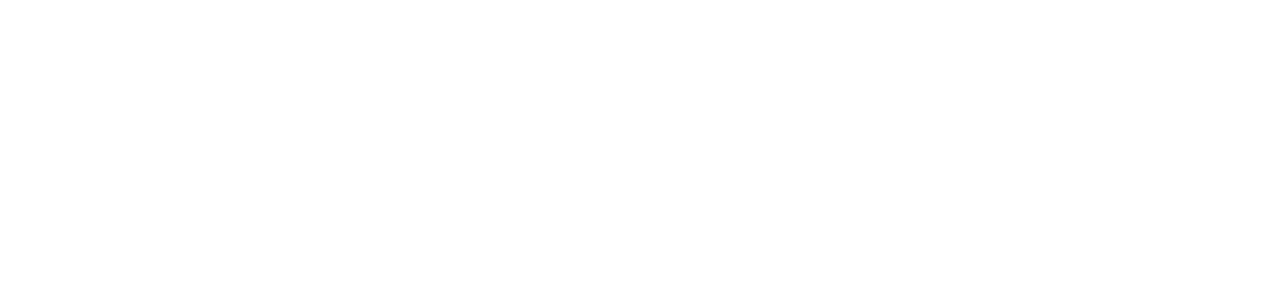
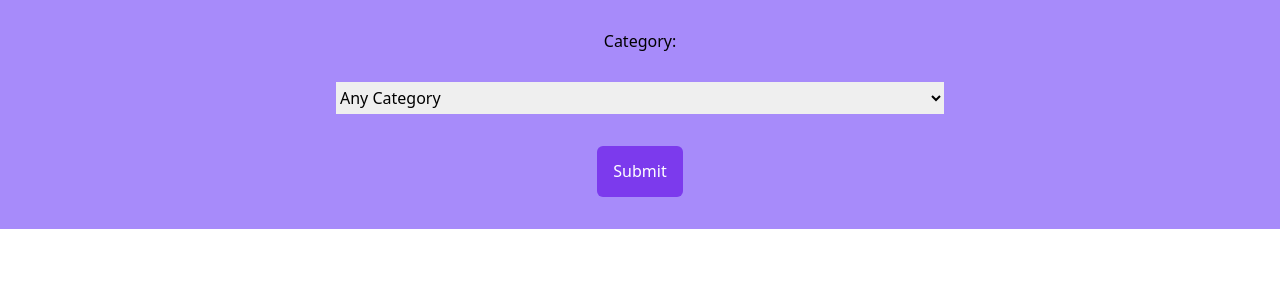
Before and after one commit to rickgaar/Practica-Parcial02, a React (Vite) app in the folder Practica/: page / in a window 1280 px wide. Shown: the top 300 px of the page. Built offline with nearby package versions, Linux system fonts and the light colour scheme.

Commit message:
add: form section

```diff
--- a/Practica/src/App.jsx
+++ b/Practica/src/App.jsx
@@ -1,8 +1,10 @@
+import SearchForm from "./components/Search/SearchForm"
+
 function App() {
 
   return (
     <>
-
+      <SearchForm/>
     </>
   )
 }
--- /dev/null
+++ b/Practica/src/components/Search/SearchForm.jsx
@@ -0,0 +1,37 @@
+import { useEffect, useState } from "react";
+
+const SearchForm = () => {
+    const [category, setCategory] = useState('');
+
+    const handleCategoryChange = (event) => {
+        setCategory(event.target.value);
+    }
+
+    const getData = async (e) => {
+        e.preventDefault();
+        /* Funcion para el fetch */
+        let response = await fetchQuestion(category);
+
+        /* Funcion para crear la pregunta */
+    }
+
+    return(
+        <div className="bg-violet-400 justify-center w-full p-8 items-center">
+            <form className="flex flex-col gap-8 items-center">
+                <label htmlFor="category" className="text-center">Category:</label>
+                <select id="category" onChange={handleCategoryChange} className="h-8 w-1/2">
+                    <option value={""}>Any Category</option>
+                    <option value={9}>General Knowledge</option>
+                    <option value={15}>Video Games</option>
+                    <option value={20}>Mythology</option>
+                    <option value={29}>Comics</option>
+                    <option value={12}>Music</option>
+                    <option value={19}>Mathematics</option>
+                </select>
+                <button type="submit" className="bg-violet-600 p-4 rounded-md text-white">Submit</button>
+            </form>
+        </div>
+    );
+}
+
+export default SearchForm;
```
